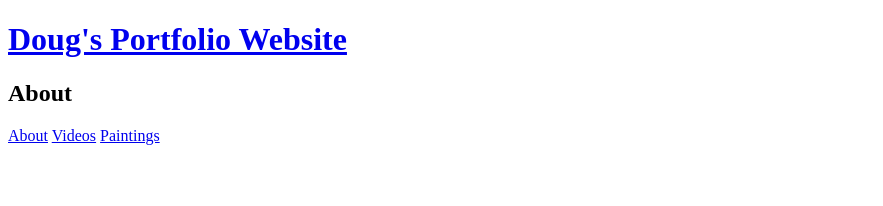
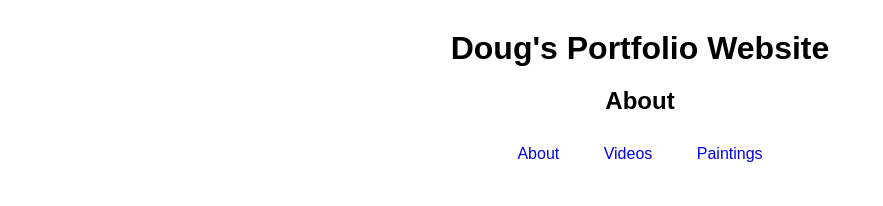
Before and after one commit to dougrosman/final-project-website, a plain HTML site: page docs/about/index.html in a window 1280 px wide. Shown: the whole page, without its empty margins (0-883 px from the left). Drawn offline with Linux system fonts and the light colour scheme.

Commit message:
link css to other pages

```diff
--- a/docs/about/index.html
+++ b/docs/about/index.html
@@ -4,14 +4,21 @@
     <meta charset="UTF-8">
     <meta name="viewport" content="width=device-width, initial-scale=1.0">
     <title>About</title>
+    <link rel="stylesheet" href="../css/style.css">
 </head>
 <body>
-    <a href=".."><h1>Doug's Portfolio Website</h1></a>
+    <header>
+        <h1 class="site-title">
+            <a href=".." class="site-title">Doug's Portfolio Website</a>
+        </h1>
 
-    <h2>About</h2>
+        <h2 class="page-title">About</h2>
 
-    <a href=".">About</a>
-    <a href="../videos">Videos</a>
-    <a href="../paintings">Paintings</a>
+        <nav class="main-menu">
+            <a class="menu-item" href=".">About</a>
+            <a class="menu-item" href="../videos">Videos</a>
+            <a class="menu-item" href="../paintings">Paintings</a>
+        </nav>
+    </header>
 </body>
 </html>
```
Also changed, not shown: docs/index.html (+0 -1 lines), docs/paintings/index.html (+12 -5 lines), docs/videos/index.html (+12 -5 lines).
